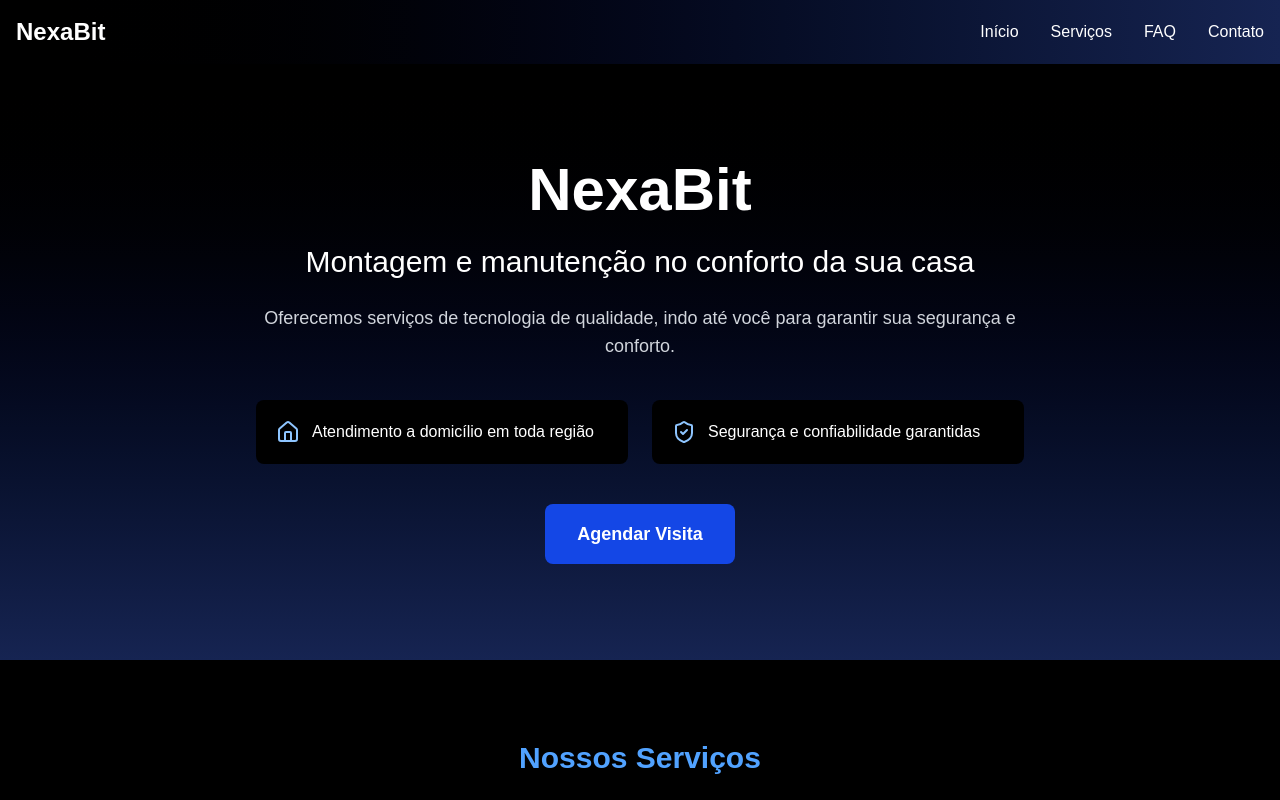
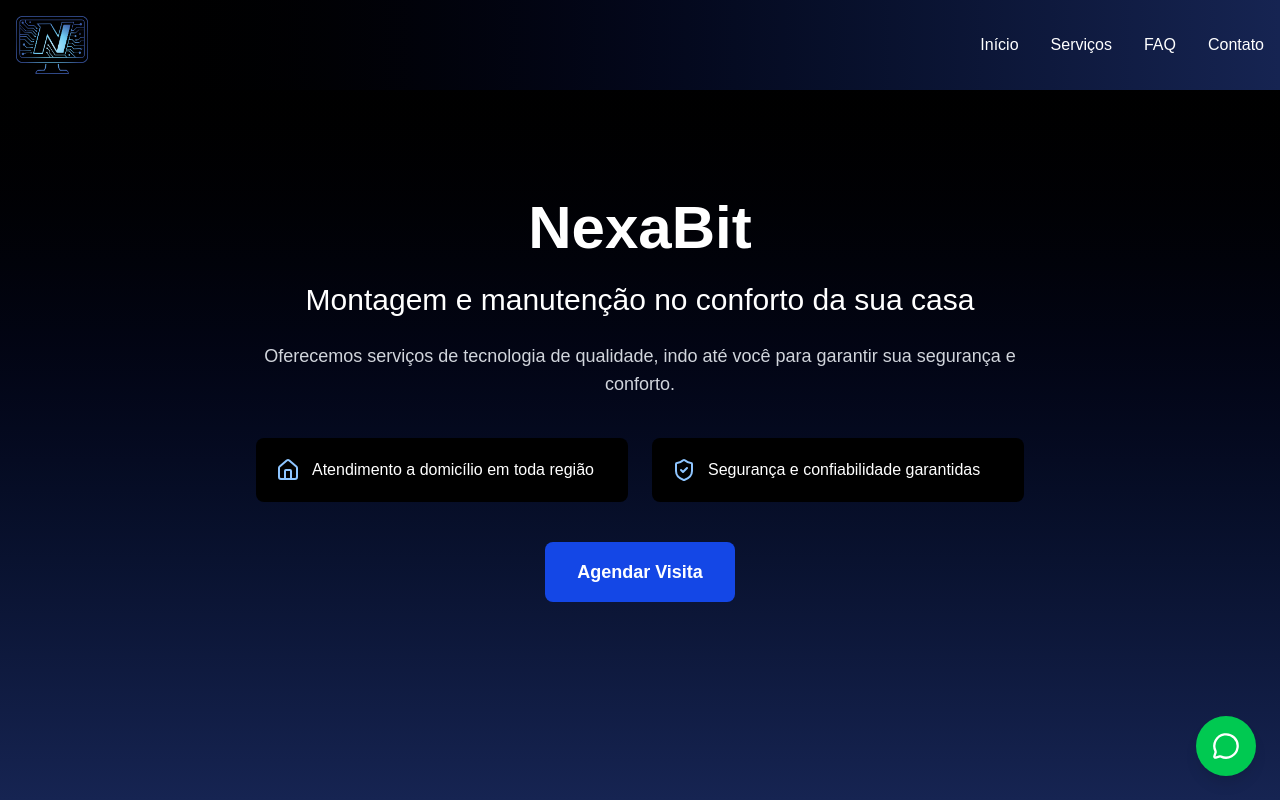
Before and after one commit to yLucasBiasi/Nexabit_informatica, a Next.js app: page / in a window 1280 px wide. Shown: the top 800 px of the page. Built offline with nearby package versions, Linux system fonts and the light colour scheme.

Commit message:
icon whatsapp

```diff
--- a/app/page.tsx
+++ b/app/page.tsx
@@ -7,6 +7,7 @@ import { Reviews } from "@/components/review/review";
 import { FAQ } from "@/components/FAQ/FAQ";
 import { Contact } from "@/components/contact/contact";
 import { Footer } from "@/components/footer/footer";
+import WhatsAppButton from "@/components/icon_whastapp/icon_whatsapp";
 
 export default function Home() {
   return (
@@ -19,6 +20,7 @@ export default function Home() {
       <FAQ/>
       <Contact/>
       <Footer/>
+      <WhatsAppButton/>
     </div>
   );
 }
--- a/components/header/header.tsx
+++ b/components/header/header.tsx
@@ -1,16 +1,35 @@
 "use client";
 
-import { useState } from "react";
+import { useState, useEffect } from "react";
 import { Menu, X } from "lucide-react";
+import logo from "../../assets/Nexabit logo monitor azul.png";
+import Image from "next/image";
 
 export default function Header() {
   const [isMenuOpen, setIsMenuOpen] = useState<boolean>(false);
+  const [isScrolled, setIsScrolled] = useState<boolean>(false);
+
+  // Detecta scroll
+  useEffect(() => {
+    const handleScroll = () => {
+      setIsScrolled(window.scrollY > 0);
+    };
+
+    window.addEventListener("scroll", handleScroll);
+    return () => window.removeEventListener("scroll", handleScroll);
+  }, []);
 
   return (
-    <header className="bg-gradient-to-r from-[#000000] to-[#162452] text-white shadow-md">
+    <header
+      className={`fixed top-0 w-full z-50 transition-colors duration-300 ${
+        isScrolled
+          ? "backdrop-blur-md bg-black/50 shadow-md"
+          : "bg-gradient-to-r from-[#000000] to-[#162452]"
+      } text-white`}
+    >
       <div className="container mx-auto px-4 py-4 flex justify-between items-center">
         <div className="flex items-center">
-          <h1 className="text-2xl font-bold">NexaBit</h1>
+          <Image src={logo} alt="logo" className="w-18" />
         </div>
 
         {/* Desktop Navigation */}
--- a/components/hero/hero.tsx
+++ b/components/hero/hero.tsx
@@ -4,8 +4,8 @@ import { Home, ShieldCheck } from "lucide-react";
 
 export default function Hero() {
   return (
-    <section className="bg-gradient-to-b from-[#000000] to-[#162452] text-white py-24">
-      <div className="container mx-auto px-4">
+    <section className="bg-gradient-to-b from-[#000000] to-[#162452] text-white py-24 h-screen">
+      <div className="container mx-auto px-4 flex justify-center items-center h-full">
         <div className="flex flex-col items-center text-center max-w-3xl mx-auto">
           <h1 className="text-5xl md:text-6xl font-bold mb-6">NexaBit</h1>
           <h2 className="text-2xl md:text-3xl mb-6">
--- /dev/null
+++ b/components/icon_whastapp/icon_whatsapp.tsx
@@ -0,0 +1,18 @@
+"use client";
+
+import { MessageCircle } from "lucide-react";
+
+export default function WhatsAppButton() {
+  const whatsappLink = "https://wa.me/5511989243605"; // troque pelo seu número
+
+  return (
+    <a
+      href={whatsappLink}
+      target="_blank"
+      rel="noopener noreferrer"
+      className="fixed bottom-6 right-6 bg-green-500 hover:bg-green-600 text-white p-4 rounded-full shadow-lg transition-colors duration-300 z-50"
+    >
+      <MessageCircle size={28} />
+    </a>
+  );
+}
```
Also changed, not shown: assets/Nexabit logo monitor azul.png (added).
